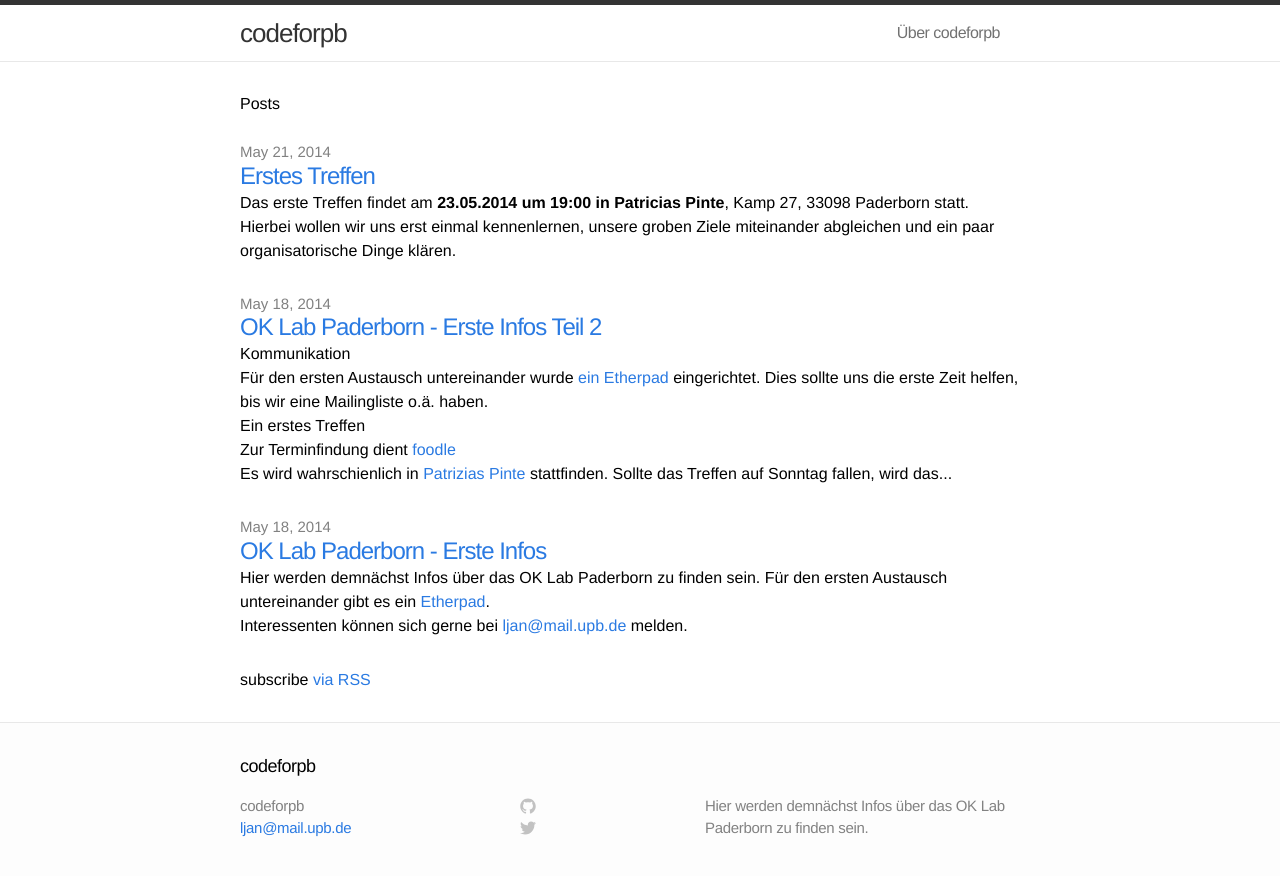
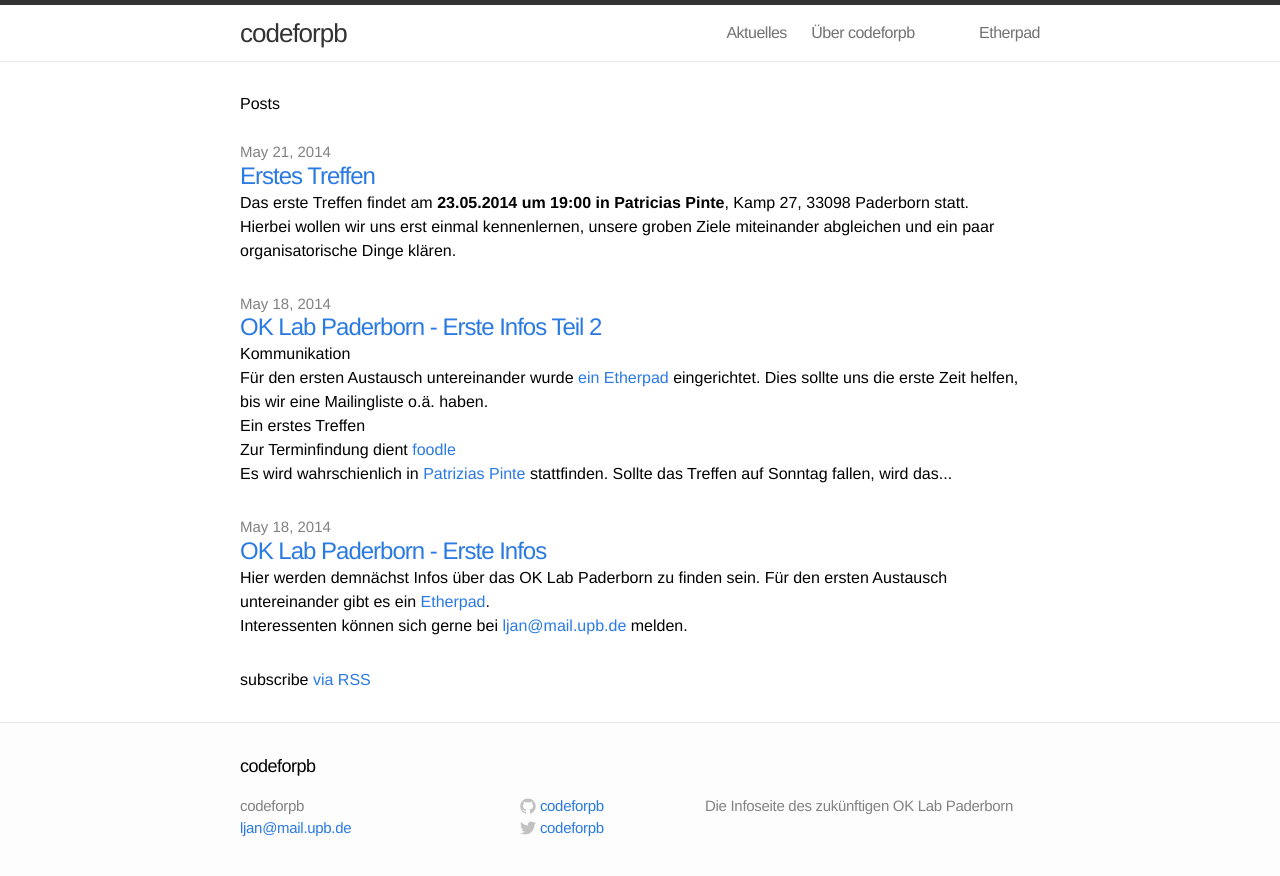
Before and after one commit to codeforpb/codeforpb.github.io, a Jekyll site: the page built from index.html, in a window 1280 px wide. Shown: the top 876 px of the page. Built offline with Jekyll 4.4.1, drawn with Linux system fonts in a browser that asks for light colours.

Commit message:
Added some links

```diff
--- a/_config.yml
+++ b/_config.yml
@@ -1,9 +1,11 @@
 # Site settings
 title: codeforpb
 email: ljan@mail.upb.de
-description: "Hier werden demnächst Infos über das OK Lab Paderborn zu finden sein."
+description: "Die Infoseite des zukünftigen OK Lab Paderborn"
 baseurl: ""
 url: "http://codeforpb.de"
+username: codeforpb
+
 
 # Build settings
 markdown: kramdown
--- a/_includes/header.html
+++ b/_includes/header.html
@@ -17,9 +17,11 @@
         </svg>
       </a>
       <div class="trigger">
+        <a class="page-link" href="/">Aktuelles</a>
         {% for page in site.pages %}
           <a class="page-link" href="{{ page.url | prepend: site.baseurl }}">{{ page.title }}</a>
         {% endfor %}
+        <a class="page-link" href="http://pad.okfn.org/p/codeforpb">Etherpad</a>
       </div>
     </nav>
 
```
